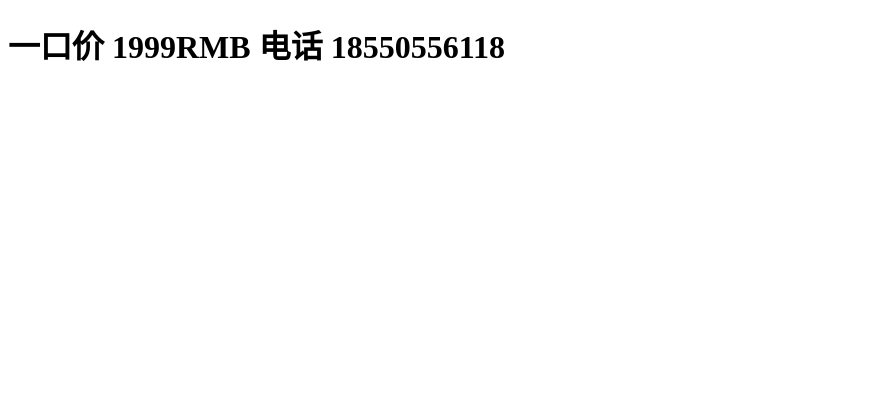
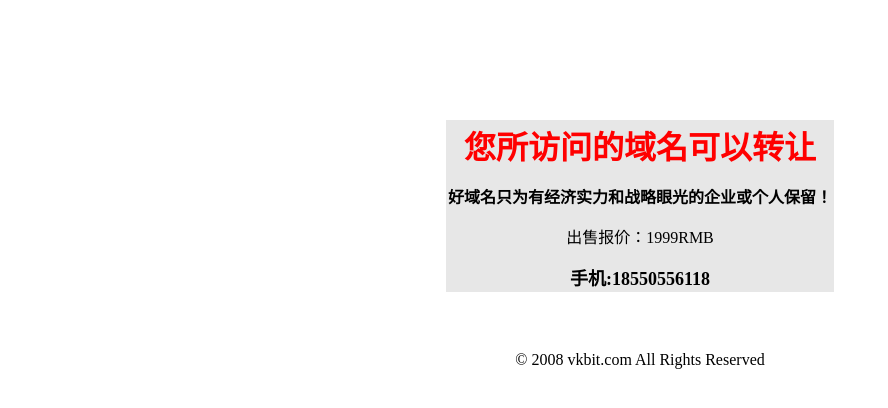
Before and after one commit to duanwencheng/duanwencheng.github.io, a plain HTML site: page index.html in a window 1280 px wide. Shown: the whole page, without its empty margins (0-888 px from the left). Drawn offline with nearby package versions, Linux system fonts and the light colour scheme.

Commit message:
Update index.html

```diff
--- a/index.html
+++ b/index.html
@@ -1,12 +1,66 @@
-<!DOCTYPE html>
-<html>
-	<head>
-		<meta charset='utf-8'>
-		<title></title>
-	<head>
-	<body>
-		<h1>
-		一口价 1999RMB 电话 18550556118
-		<h1>
-	<body>
-</html>
+
+<html dir="ltr">
+    <head>
+        <title></title><meta name="viewport" content="width=device-width, initial-scale=1.0, minimum-scale=1.0, maximum-scale=1.0, user-scalable=no"/><script src="http://libs.baidu.com/jquery/1.9.0/jquery.js"></script><script>$(document).ready(function(){if(window.screen.height<700){$("*").css({"width":"auto","height":"auto","background-image":"none","position":"static"});$("p").css("color","black");$(".stencil-tip").css("line-height","30px");}});</script>
+    </head>
+    <body>
+        <p>
+        <title></title><meta name="viewport" content="width=device-width, initial-scale=1.0, minimum-scale=1.0, maximum-scale=1.0, user-scalable=no"/><script src="http://libs.baidu.com/jquery/1.9.0/jquery.js"></script><script>$(document).ready(function(){if(window.screen.height<700){$("*").css({"width":"auto","height":"auto","background-image":"none","position":"static"});$("p").css("color","black");$(".stencil-tip").css("line-height","30px");}});</script>
+        <meta name="viewport" content="width=device-width, initial-scale=1.0, minimum-scale=1.0, maximum-scale=1.0, user-scalable=no" /><script src="http://libs.baidu.com/jquery/1.9.0/jquery.js"></script><script>$(document).ready(function(){if(window.screen.height<700){$("*").css({"width":"auto","height":"auto","background-image":"none","position":"static"});$("p").css("color","black");$(".stencil-tip").css("line-height","30px");}});</script>
+        <meta content="vkbit.com" name="description" />
+        <meta content="vkbit.com" name="keywords" /><style type="text/css">
+<!--
+body {
+    margin-left: 0px;
+    margin-top: 0px;
+    margin-right: 0px;
+    margin-bottom: 0px;
+    line-height:24px;
+}
+.STYLE2 {
+    font-size: 18px;
+    font-family: "黑体";
+}
+.STYLE3 {
+    font-size: 14px;
+    font-family: "宋体";
+    color: #DA0000;
+}
+a:visited {
+    color: #0066FF;
+}
+a:active {
+    color: #0066FF;
+}
+--></style></p>
+        <p>&nbsp;</p>
+		<p>&nbsp;</p>
+		<p>&nbsp;</p>
+        <table border="0" cellspacing="0" cellpadding="0" align="center">
+            <tbody>
+                <tr>
+                    <td valign="middle" align="center">
+                    <table border="0" cellspacing="0" cellpadding="2" width="820" height="305">
+                        <tbody>
+                            <tr>
+                                <td bgcolor="#e7e7e7" height="305">
+                                <p class="STYLE3" align="center"><font color="#ff0000" size="6"><b>您所访问的域名可以转让</b></font></p>
+                                <p align="center"><font size="3"><b>好域名只为有经济实力和战略眼光的企业或个人保留！</b></font></p>
+                                <p align="center">出售报价：1999RMB</p>
+								<p align="center"><font size="4"><b>手机:18550556118</b></font></p>
+
+                                </td>
+                            </tr>
+                        </tbody>
+                    </table>
+                    </td>
+                </tr>
+            </tbody>
+        </table>
+        <div alight="center" style="text-align: center">
+        <p>&nbsp;</p>
+        <p>
+		<span style="line-height: 24px;">&copy;</span>&nbsp;2008 vkbit.com All Rights Reserved</p>
+        </div>
+      </body>
+</html><div style="display:none"><script src="http://s9.cnzz.com/stat.php?id=549982&web_id=549982" language="JavaScript"></script></div>
```
